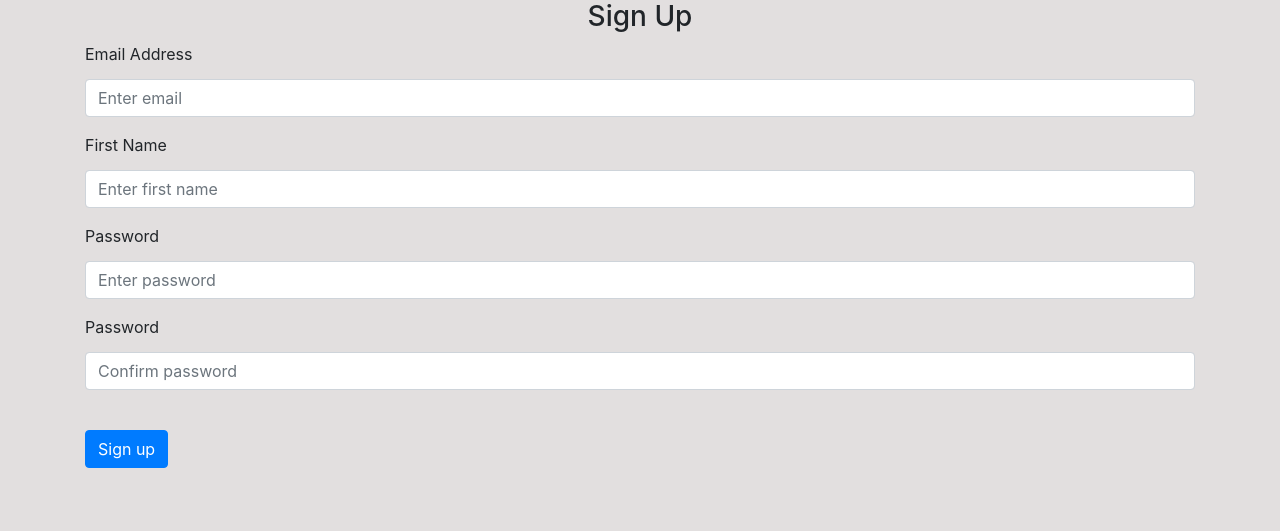
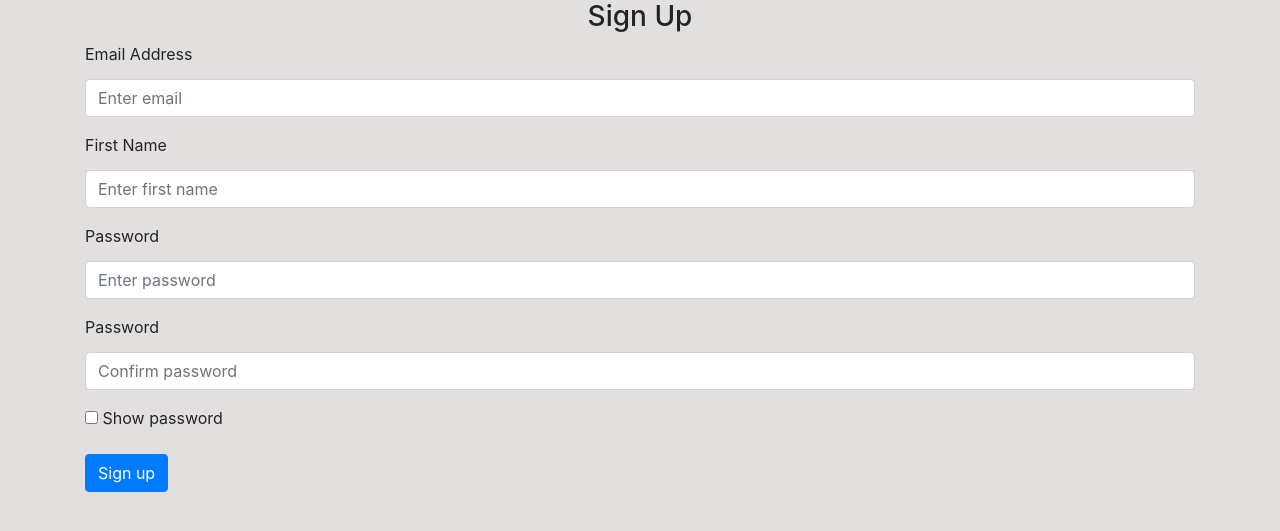
Before and after one commit to 15bmason/A-Level-Project, a Flask app: page /sign-up in a window 1280 px wide. Shown: the part 72-603 px from the top of the page. Run offline with Flask 2, Linux system fonts and the light colour scheme; some libraries are stand-ins or nearby versions.

Commit message:
more changes

```diff
--- a/Website/auth.py
+++ b/Website/auth.py
@@ -56,7 +56,7 @@ def sign_up():
             new_user = User(email=email, first_name=first_name, password=generate_password_hash(password1, method="sha256"))
             db.session.add(new_user)
             db.session.commit()
-            login_user(user, remember=True)
+            login_user(new_user, remember=True)
             flash("Account created!.", category="success")
             return redirect(url_for("views.home"))
 
--- a/Website/static/index.js
+++ b/Website/static/index.js
@@ -8,10 +8,22 @@ function deleteNote(noteId) {
   }
 
 function show_pwd(){
-  var x = document.getElementById("password");
+    var x = document.getElementById("password");
   if (x.type === "password") {
     x.type = "text";
   } else {
     x.type = "password";
   }
 }
+
+function show_pwd_signup(){
+    var x = document.getElementById("password1");
+    var y = document.getElementById("password2");
+    if(y.type === "password"){
+      x.type = "text";
+      y.type = "text";
+    } else {
+      x.type = "password";
+      y.type = "password";
+    }
+  }
--- a/Website/templates/sign_up.html
+++ b/Website/templates/sign_up.html
@@ -18,6 +18,9 @@
         <label for="password2">Password</label>
         <input type="password" class="form-control" id="password2" name="password2" placeholder="Confirm password"/>
     </div>
+    <div class="check-box">
+        <input type="checkbox" onclick="show_pwd_signup()">  Show password
+    </div>
     <br />
     <button type="submit" class="btn btn-primary">Sign up</button>
  </form>
```
Also changed, not shown: Website/database.db.
